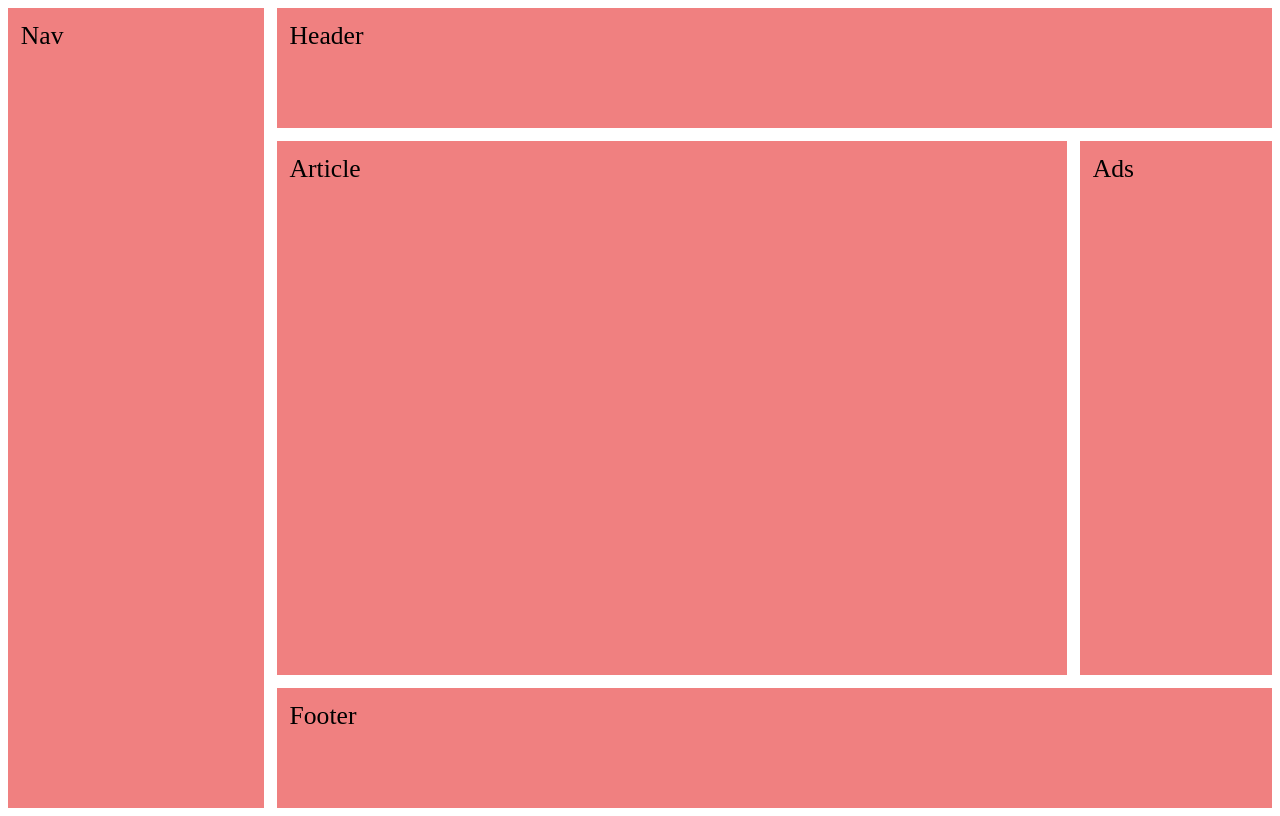
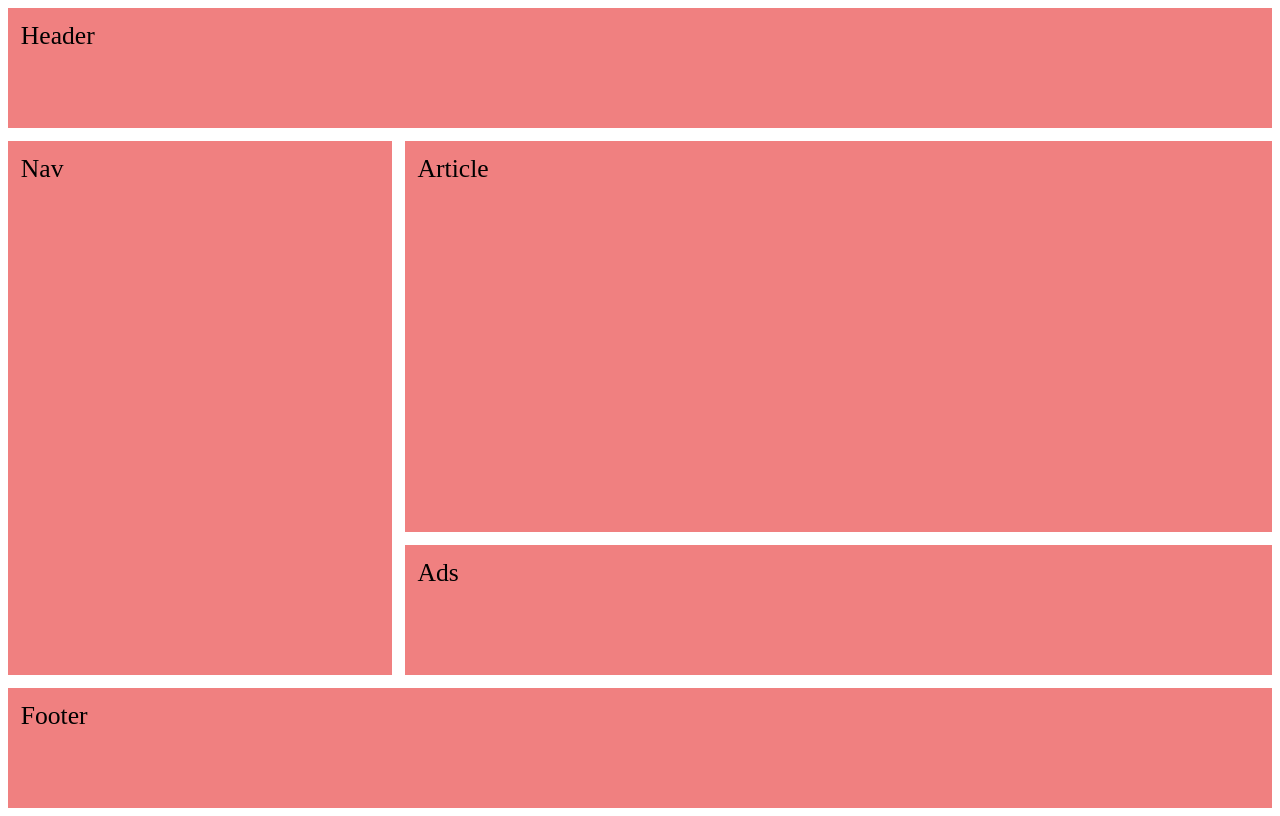
Before and after one commit to Rick799/grid101, a website built with Vite: page 01_website-layouts/index.html in a window 1280 px wide. Built offline with nearby package versions, Linux system fonts and the light colour scheme.

Commit message:
01_website_layouts: layout 6

```diff
--- a/01_website-layouts/index.html
+++ b/01_website-layouts/index.html
@@ -5,7 +5,7 @@
     <meta http-equiv="X-UA-Compatible" content="IE=edge" />
     <meta name="viewport" content="width=device-width, initial-scale=1.0" />
     <link rel="stylesheet" href="style.css" />
-    <title>Grid Website Layout 5</title>
+    <title>Grid Website Layout 6</title>
   </head>
   <body>
     <header>Header</header>
--- a/01_website-layouts/style.css
+++ b/01_website-layouts/style.css
@@ -1,10 +1,11 @@
 body {
   display: grid;
-  grid-template: 15vh  1fr  15vh/ 20vw 1fr   15vw;
+  grid-template: 15vh  3fr 1fr  15vh / 30vw 1fr ;
   grid-template-areas:
-    "nav header header"
-    "nav article  ads"
-    "nav footer footer";
+    "header header "
+    "nav article  "
+    "nav ads "
+    "footer footer ";
   gap: 1vw;
   height: 100vh;
 }
```
